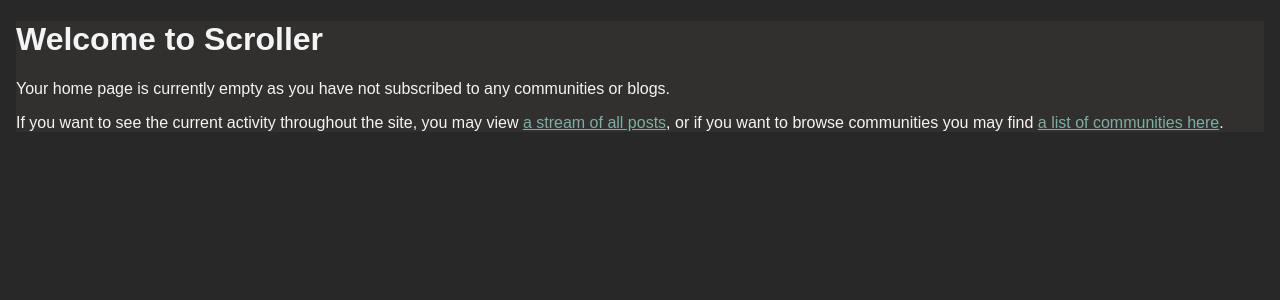
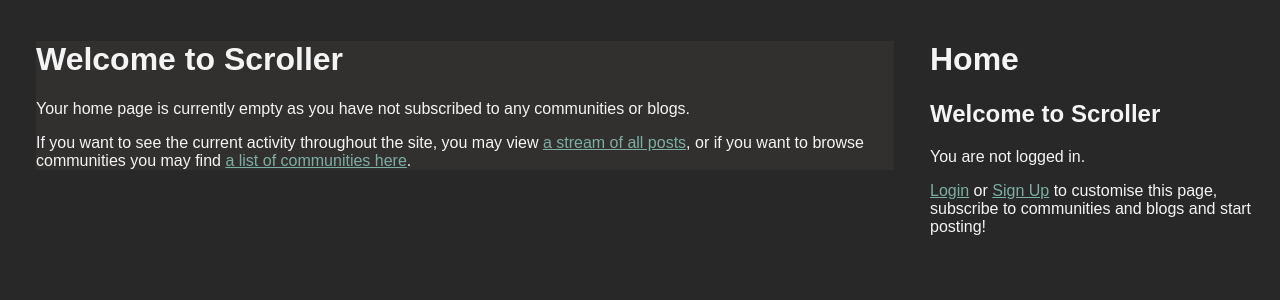
Before and after one commit to james-adcott-edu/scroller, a Django app: page / in a window 1280 px wide. Shown: the part 51-351 px from the top of the page. Run offline with Django 5.2, Linux system fonts and the light colour scheme; data that the repository does not hold is empty; some libraries are stand-ins or nearby versions.

Commit message:
styling changes

```diff
--- a/forum/forms.py
+++ b/forum/forms.py
@@ -23,3 +23,6 @@
         widgets = {
             'content': forms.Textarea(attrs={'rows': 3, 'placeholder': 'Add a comment...'}),
         }
+        labels = {
+            'content': '',
+        }
--- a/forum/templates/base.html
+++ b/forum/templates/base.html
@@ -1,5 +1,5 @@
 <!DOCTYPE html>
-<html>
+<html lang="en-us">
 <head>
     <title>Scroller{% if title %} | {{ title }} {% endif %}</title>
 
@@ -36,13 +36,18 @@
             </ul>
         </nav>
     </header>
-    <main>
+    <main id="mainpage">
+        <div id="maincontent">
         {% block content %}
         {% endblock %}
+        </div>
+        {% block nosidebar %}
+        <div id="sidebar">
         {% block sidebar %}
-        {% endblock %}
+        {% endblock sidebar %}
+        </div>
+        {% endblock nosidebar %}
     </main>
-
 
 </body>
 </html>
--- a/forum/templates/home.html
+++ b/forum/templates/home.html
@@ -11,3 +11,44 @@
         </div>
     {% endif %}
 {% endblock %}
+
+{% block sidebar %}
+<h1>Home</h1>
+
+{% if user.is_authenticated %}
+
+<h2>Subscribed Communities</h2>
+{% if subscribed_communities %}
+    <ul>
+        {% for community in subscribed_communities %}
+            <li>{{ community.name }}</li>
+        {% endfor %}
+    </ul>
+{% else %}
+    <p>You are not subscribed to any communities.</p>
+{% endif %}
+
+<h2>Subscribed Profiles</h2>
+{% if subscribed_profiles %}
+    <ul>
+        {% for profile in subscribed_profiles %}
+            <li>{{ profile.user.username }}</li>
+        {% endfor %}
+    </ul>
+{% else %}
+    <p>You are not subscribed to any profiles.</p>
+{% endif %}
+
+{% else %}
+
+<h2>Welcome to Scroller</h2>
+
+<p>You are not logged in.</p>
+
+<p><a href="{% url 'account_login' %}">Login</a> or <a href="{% url 'account_signup' %}">Sign Up</a> to customise this page, subscribe to communities and blogs and start posting!</p>
+
+{% endif %}
+
+
+
+{% endblock %}
--- a/forum/templates/post_detail.html
+++ b/forum/templates/post_detail.html
@@ -1,4 +1,6 @@
 {% extends 'base.html' %}
+
+{% block nosidebar %}{% endblock %}
 
 {% block content %}
 <div class="post-detail-container">
--- a/forum/views.py
+++ b/forum/views.py
@@ -42,10 +42,17 @@
         # Combine the two querysets
         posts = community_posts | user_posts
         posts = posts.distinct().order_by('-created_at')
+        context = {
+            'subscribed_communities': communities,
+            'subscribed_profiles': subscribed_profiles,
+            'posts': posts
+        }
     else:
-        posts = Post.objects.all().order_by('-created_at')
+        context = {
+            'posts': Post.objects.all().order_by('-created_at'),
+        }
 
-    return render(request, 'home.html', {'posts': posts})
+    return render(request, 'home.html', context)
 
 def subscriptions(request):
     if request.user.is_authenticated:
--- a/static/css/style.css
+++ b/static/css/style.css
@@ -71,6 +71,37 @@
     vertical-align: middle;
 }
 
+#mainpage {
+    display: flex;
+    flex-direction: column;
+    max-width: 1400px;
+    margin: 0 auto;
+}
+
+#maincontent {
+    flex: 1 0 0;
+    padding: 20px;
+}
+
+#sidebar {
+    padding-top: 20px;
+    width: 100%; /* Take full width on smaller screens */
+}
+
+#sidebar textarea {
+    max-width: 100%;
+}
+
+@media (min-width: 808px) {
+    #mainpage {
+        flex-direction: row; /* Change to row layout */
+    }
+
+    #sidebar {
+        width: 350px; /* Fixed width for the sidebar */
+    }
+}
+
 .box {
     margin: 1em;
     background: var(--box-bg)
```
Also changed, not shown: forum/templates/all_posts.html (+7 -1 lines).
